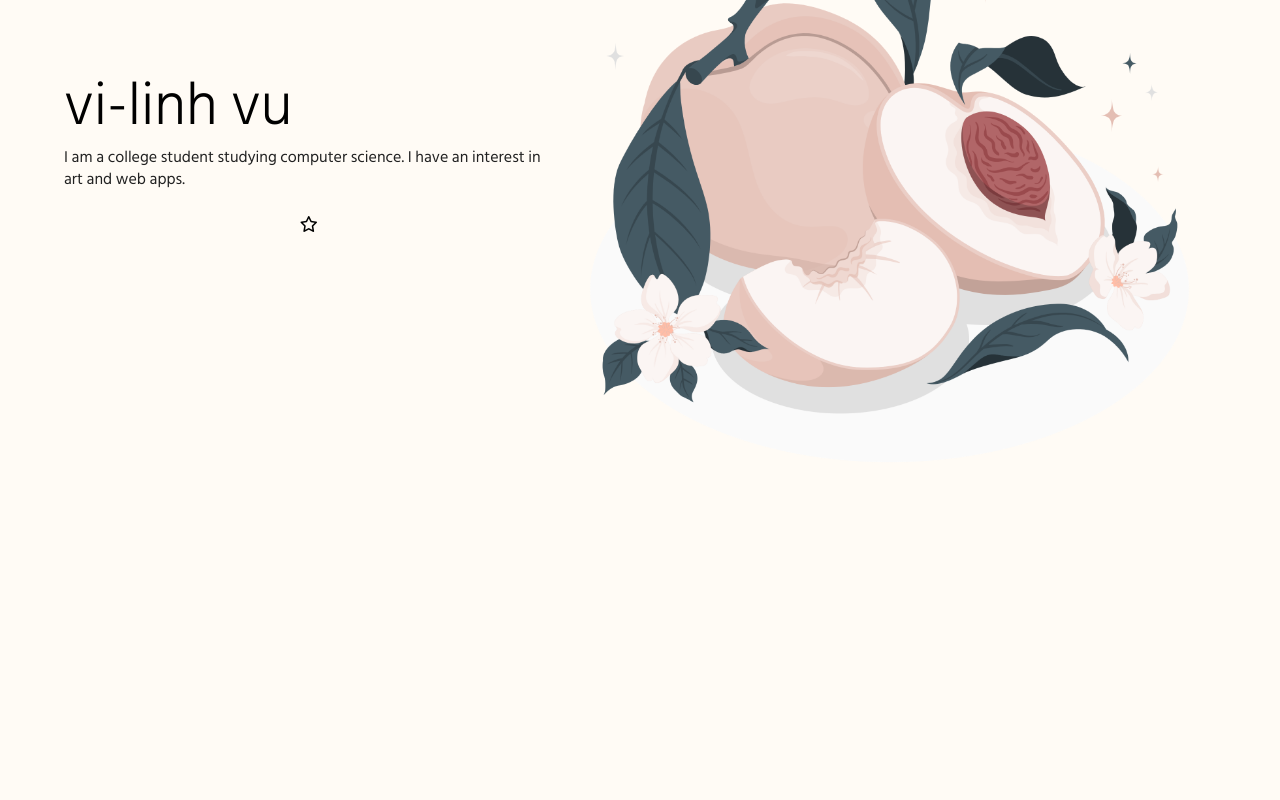
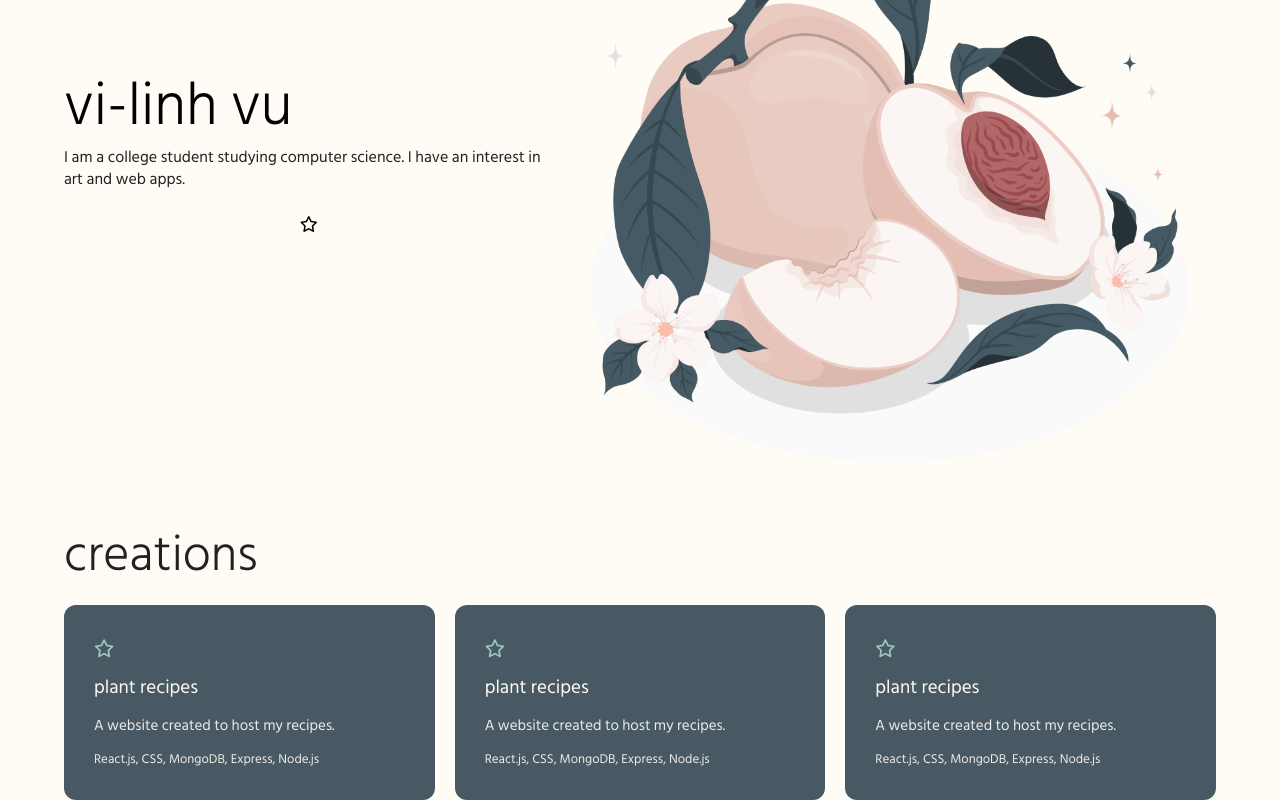
Before and after one commit to vilinh/vi-linh, a React (Create React App) app: page / in a window 1280 px wide. Shown: the part 265-1065 px from the top of the page. Before the commit the page ends 800 px from the top, so only its background shows below. Built offline with nearby package versions, Linux system fonts and the light colour scheme.

Commit message:
projs section

```diff
--- a/src/App.css
+++ b/src/App.css
@@ -8,6 +8,7 @@
   --dusty-purple: #3699af;
   --light-cream: #fffbf5;
   --white: #fff;
+  --turquoise: #495963;
   --black: #212121;
 
   --nav-height: 50px;
--- /dev/null
+++ b/src/components/CreationItem.jsx
@@ -0,0 +1,15 @@
+import React from "react";
+import "../styles/creationitem.css";
+
+export default function CreationItem({ title, desc, lang }) {
+  return (
+    <div className="creation-item">
+      <div className="creation-icon">
+        <i className="star far fa-star"></i>
+      </div>
+      <div className="creation-title">{title}</div>
+      <p className="creation-desc">{desc}</p>
+      <p className="creation-lang">{lang}</p>
+    </div>
+  );
+}
--- /dev/null
+++ b/src/components/Creations.jsx
@@ -0,0 +1,30 @@
+import React from "react";
+import "../styles/creations.css";
+import CreationItem from "./CreationItem";
+
+export default function Creations() {
+  return (
+    <div className="creations">
+      <div className="container">
+        <h1 className="creations-title">creations</h1>
+        <div className="creations-items">
+          <CreationItem
+            title={"Plant Recipes"}
+            desc={"A website created to host my recipes."}
+            lang={"React.js, CSS, MongoDB, Express, Node.js"}
+          />
+          <CreationItem
+            title={"Plant Recipes"}
+            desc={"A website created to host my recipes."}
+            lang={"React.js, CSS, MongoDB, Express, Node.js"}
+          />
+          <CreationItem
+            title={"Plant Recipes"}
+            desc={"A website created to host my recipes."}
+            lang={"React.js, CSS, MongoDB, Express, Node.js"}
+          />
+        </div>
+      </div>
+    </div>
+  );
+}
--- a/src/pages/LandingPage.jsx
+++ b/src/pages/LandingPage.jsx
@@ -1,12 +1,14 @@
-import React from 'react'
-import Hero from '../components/Hero'
-import Nav from '../components/Nav'
+import React from "react";
+import Hero from "../components/Hero";
+import Nav from "../components/Nav";
+import Creations from "../components/Creations";
 
 export default function LandingPage() {
-    return (
-        <div>
-            <Nav />
-            <Hero />
-        </div>
-    )
+  return (
+    <div>
+      <Nav />
+      <Hero />
+      <Creations />
+    </div>
+  );
 }
--- /dev/null
+++ b/src/styles/creationitem.css
@@ -0,0 +1,50 @@
+.creation-item {
+  text-align: left;
+  padding: 3rem;
+  border-radius: 12px;
+  background-color: var(--turquoise);
+  color: var(--light-cream);
+}
+
+.creation-item:hover {
+  background-color: #586c79;
+}
+
+.creation-icon {
+  font-size: 1.8rem;
+  margin-bottom: 1rem;
+  color: var(--seagreen);
+}
+
+.creation-title {
+  font-size: 1.9rem;
+  font-weight: 400;
+  line-height: 1.5em;
+  margin-bottom: 1rem;
+  text-transform: lowercase;
+}
+
+.creation-desc {
+  font-size: 1.5rem;
+  margin-bottom: 1rem;
+  opacity: 0.9;
+}
+
+.creation-lang {
+  font-size: 1.3rem;
+  opacity: 0.9;
+}
+
+@media only screen and (max-width: 768px) {
+  .creation-title {
+    font-size: 1.8rem;
+  }
+
+  .creation-desc {
+    font-size: 1.4rem;
+  }
+
+  .creation-lang {
+    font-size: 1.3rem;
+  }
+}
--- /dev/null
+++ b/src/styles/creations.css
@@ -0,0 +1,26 @@
+.creations {
+  color: var(--black);
+}
+
+.creations-title {
+  margin-bottom: 3rem;
+  font-size: 5rem;
+  line-height: 4rem;
+  font-weight: 300;
+}
+
+.creations-items {
+  display: grid;
+  grid-template-columns: repeat(3, 1fr);
+  gap: 2rem;
+}
+
+@media only screen and (max-width: 768px) {
+  .creations-title {
+    font-size: 3rem;
+  }
+
+  .creations-items {
+    grid-template-columns: repeat(auto-fill, minmax(250px, 1fr));
+  }
+}
--- a/src/styles/hero.css
+++ b/src/styles/hero.css
@@ -51,6 +51,10 @@
   font-size: 1.6rem;
 }
 
+.hero button:hover {
+    color: var(--seagreen)
+}
+
 @media only screen and (max-width: 768px) {
   .hero h1 {
     font-size: 4rem;
--- a/src/styles/nav.css
+++ b/src/styles/nav.css
@@ -31,7 +31,7 @@ nav ul li a {
   transition: 0.3s ease;
 }
 nav ul li a:hover {
-  color: var(--true-blue);
+  color: var(--seagreen);
 }
 
 nav .logo {
@@ -52,7 +52,7 @@ nav .logo {
   z-index: 100;
 }
 .burg:hover {
-  color: var(--true-blue);
+  color: var(--seagreen);
 }
 
 @media only screen and (max-width: 768px) {
```
